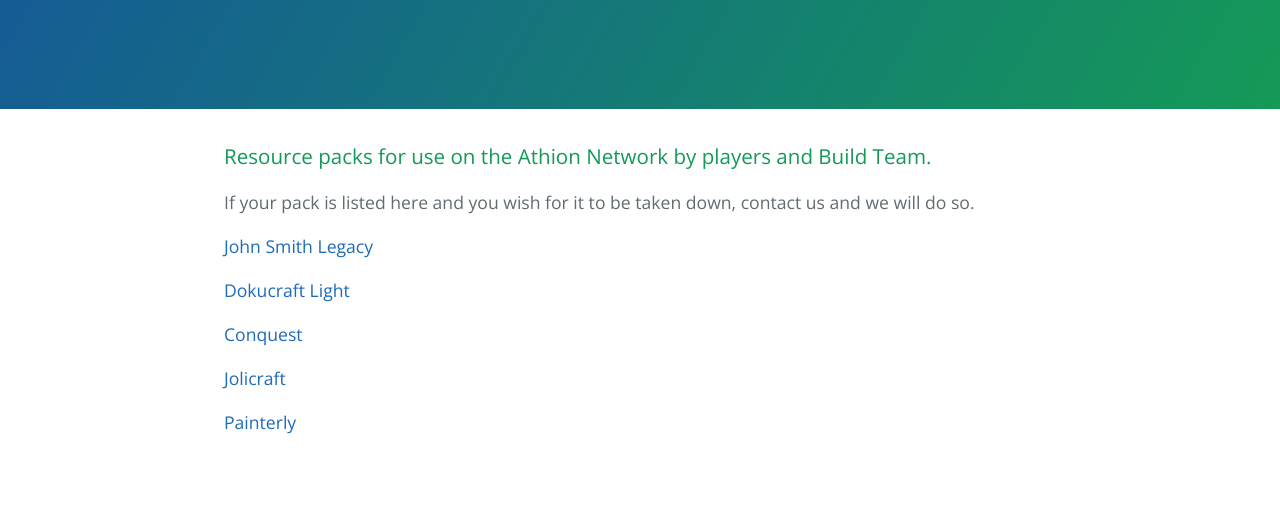
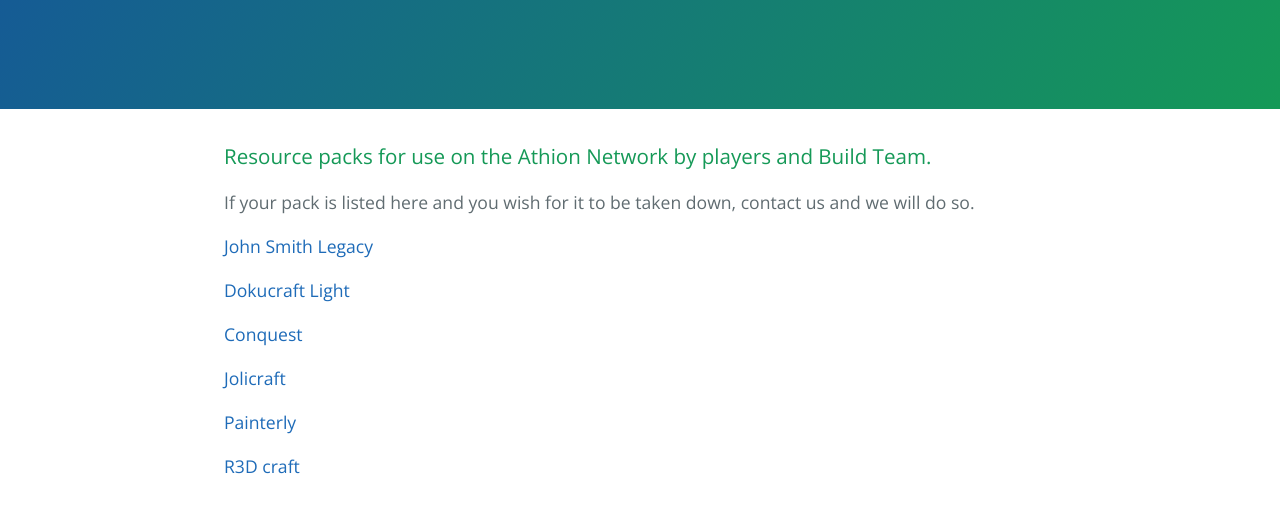
Before and after one commit to AthionOfficial/Athion-Resource-Packs, a plain HTML site: page index.html in a window 1280 px wide. Shown: the part 161-674 px from the top of the page. Drawn offline with nearby package versions, Linux system fonts and the light colour scheme.

Commit message:
no message

```diff
--- a/index.html
+++ b/index.html
@@ -24,6 +24,7 @@
       <p><a href="Dokucraft-light.zip" download>Conquest</a></p>
       <p><a href="jolicraft.zip" download>Jolicraft</a></p>
       <p><a href="Painterly_Default.zip" download>Painterly</a></p>
+      <p><a href="R3D_CRAFT.zip" download>R3D craft</a></p>
     </section>
 
 
```
Also changed, not shown: 1 other file.
